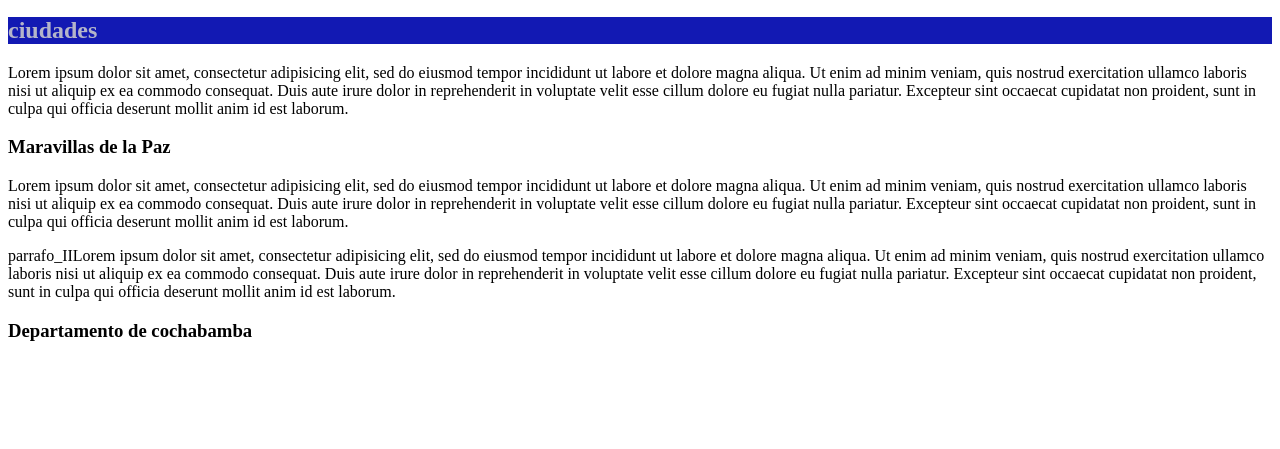
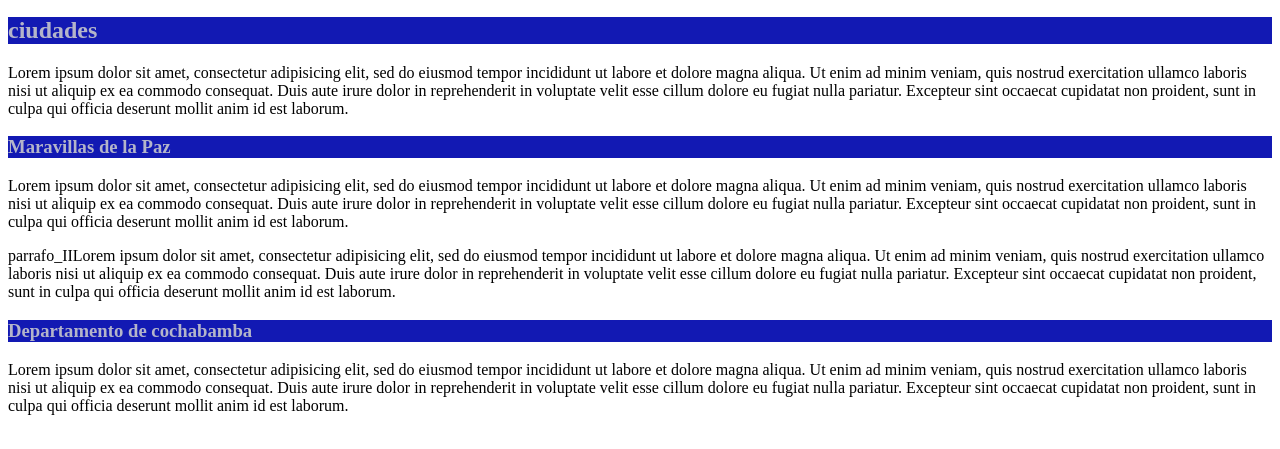
Before and after one commit to 123mile123/RepositorioLuna, a plain HTML site: page index.html in a window 1280 px wide. Shown: the part 137-586 px from the top of the page. Drawn offline with Linux system fonts and the light colour scheme.

Commit message:
se adiciono parrafo y estilo

```diff
--- a/css/styles.css
+++ b/css/styles.css
@@ -8,3 +8,7 @@ h2{
 	color: #B4B5CA;
 	background-color: #1219B3;
 }
+h3{
+	color: #B4B5CA;
+	background-color: #1219B3;
+}
--- a/index.html
+++ b/index.html
@@ -38,5 +38,11 @@
 		proident, sunt in culpa qui officia deserunt mollit anim id est laborum.</p>
 
 	<h3>Departamento de cochabamba</h3>
+	<p>Lorem ipsum dolor sit amet, consectetur adipisicing elit, sed do eiusmod
+	tempor incididunt ut labore et dolore magna aliqua. Ut enim ad minim veniam,
+	quis nostrud exercitation ullamco laboris nisi ut aliquip ex ea commodo
+	consequat. Duis aute irure dolor in reprehenderit in voluptate velit esse
+	cillum dolore eu fugiat nulla pariatur. Excepteur sint occaecat cupidatat non
+	proident, sunt in culpa qui officia deserunt mollit anim id est laborum.</p>
 </body>
 </html>
```
